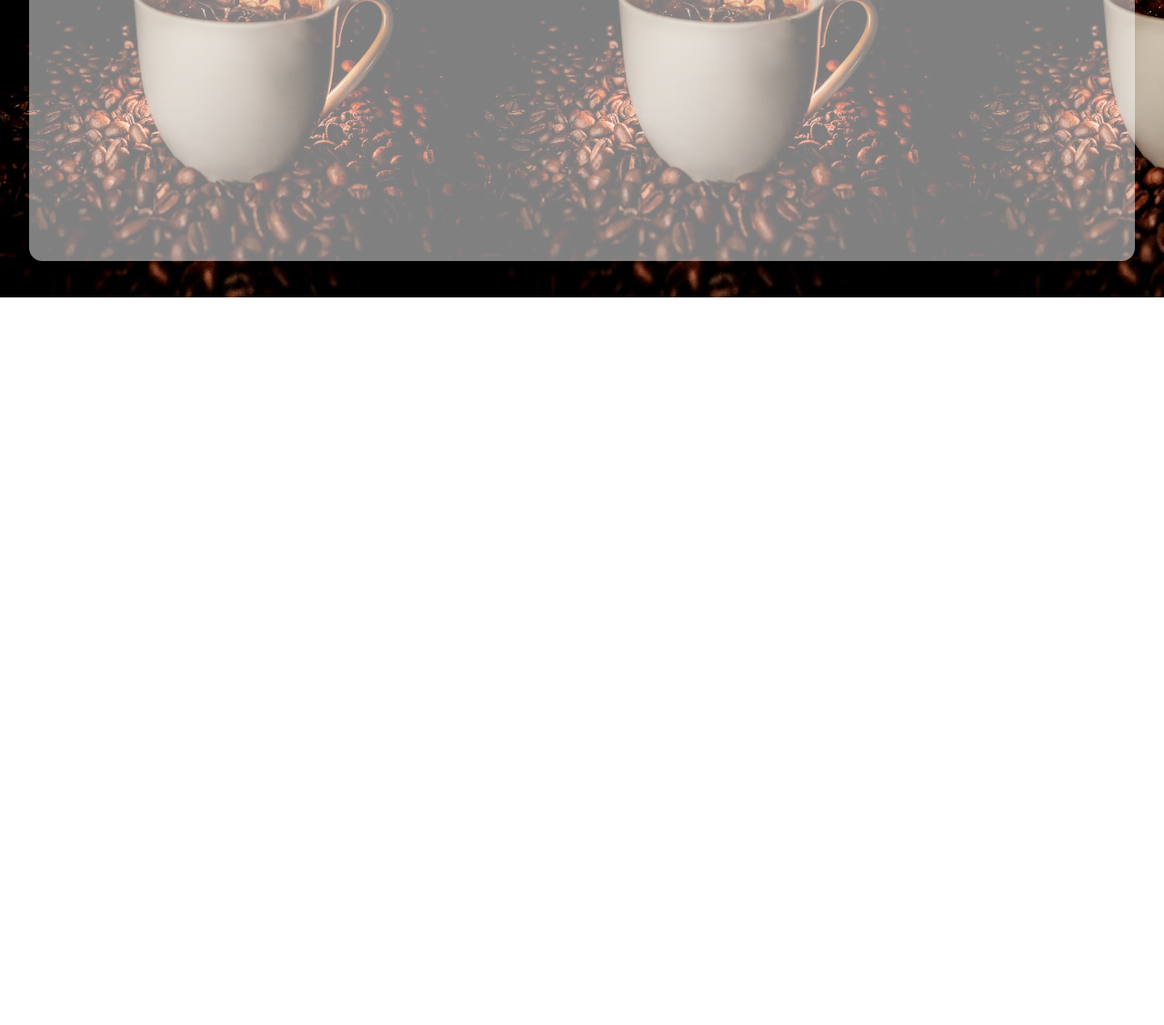
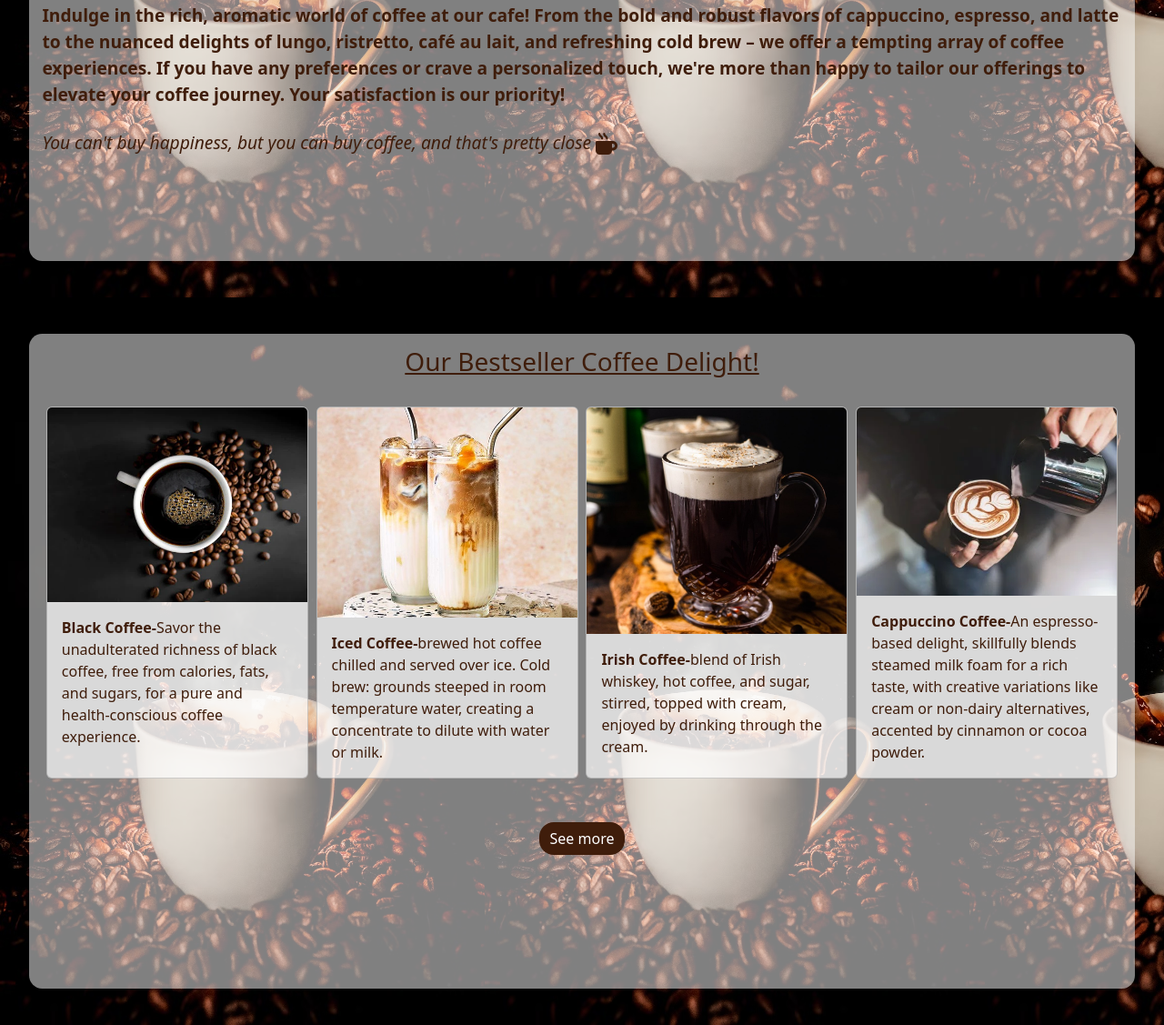
Before and after one commit to SejalSune/Coffee-Shop-Project, a plain HTML site: page index.html in a window 1280 px wide. Shown: the part 473-1600 px from the top of the page at 91% size. Before the commit the page ends 800 px from the top, so only its background shows below. Drawn offline with nearby package versions, Linux system fonts and the light colour scheme.

Commit message:
menu added

```diff
--- a/index.css
+++ b/index.css
@@ -1,11 +1,11 @@
 *{
     margin: 0;
     padding: 0;
+    color: #3f1d0b;
 }
 
-#main {
+.main {
     background-image: url(background.avif);
-    /* opacity: 0.4; */
     background-size: contain;
     height: 100vh;
     display: flex;
@@ -13,7 +13,7 @@
     justify-content: center;
 }
 
-#main1 {
+.main1 {
     width: 95%;
     height: 90%;
     border-radius: 0.9rem;
@@ -83,3 +83,28 @@
 #best2 {
     width: 50%;
 }
+
+.extra img {
+    height: 120px;
+    width: 100px;
+    border-radius: 5px;
+}
+
+.lasst {
+    display: flex;
+    justify-content: space-around;
+}
+
+.card {
+    background-color:rgba(255,255,255,0.7);
+}
+
+.main1 h3 {
+    text-align: center;
+}
+
+.btnl {
+    display: flex;
+    justify-content: center;
+    align-items: center;
+}
--- a/index.html
+++ b/index.html
@@ -6,11 +6,12 @@
     <link rel="stylesheet" href="https://cdn.jsdelivr.net/npm/bootstrap@5.3.2/dist/css/bootstrap.min.css">
     <link rel="stylesheet" href="index.css">
     <link rel="stylesheet" href="https://cdnjs.cloudflare.com/ajax/libs/font-awesome/6.5.1/css/all.min.css">
-    <title>Document</title>
+    <link rel="icon" href="icon.jpg">
+    <title>Caffeine Craft</title>
 </head>
 <body>
-    <div id="main">
-        <div id="main1">
+    <div class="main">
+        <div class="main1">
             <div id="main1a">
                 <div id="Flavored"><b>Flavored <i class="fa-solid fa-mug-hot"></i></b><br>Wake up to something special</div>
                 <div id="home">
@@ -23,7 +24,7 @@
             </div>
             <div class="main1b">
                 <div id="best1">
-                        <p>Rise and grind, it's coffee time!<br>Made with &#129294;</p>
+                        <p>Rise and grind, it's coffee time!<br>Made with <i class="fa-solid fa-heart fa-beat fa-sm"></i> by Sejal</p>
                         <button class="btn btn-dark">View Menu</button>
                         <div class="icon-imgs">
                             <i class="fa-solid fa-ice-cream fa-2xl"></i>
@@ -36,6 +37,49 @@
                     <div class="coffeeimg"></div>
                 </div>
             </div>
+            <br>
+            <div class="extra">
+                <!-- <img src="coffee house.jpg" alt="house"> -->
+                <div><big><b>Indulge in the rich, aromatic world of coffee at our cafe! From the bold and robust flavors of cappuccino, espresso, and latte to the nuanced delights of lungo, ristretto, café au lait, and refreshing cold brew – we offer a tempting array of coffee experiences. If you have any preferences or crave a personalized touch, we're more than happy to tailor our offerings to elevate your coffee journey. Your satisfaction is our priority!</b></big></div>
+                <br>
+                <div><big><i>You can't buy happiness, but you can buy coffee, and that's pretty close </i></big><i class="fa-solid fa-mug-hot fa-bounce fa-xl"></i></div>
+            </div>
+        </div>
+    </div>
+    <div class="main">
+        <div class="main1">
+            <h3><u>Our Bestseller Coffee Delight!</u></h3>
+            <br>
+            <div class="lasst">
+                <div class="card" style="width: 18rem;">
+                    <img src="black coffee.webp" class="card-img-top" alt="black coffee">
+                    <div class="card-body">
+                    <p class="card-text"><b>Black Coffee-</b>Savor the unadulterated richness of black coffee, free from calories, fats, and sugars, for a pure and health-conscious coffee experience.</p>
+                    </div>
+                </div>
+                <div class="card" style="width: 18rem;">
+                    <img src="iced coffee.jpg" class="card-img-top" alt="black coffee">
+                    <div class="card-body">
+                    <p class="card-text"><b>Iced Coffee-</b>brewed hot coffee chilled and served over ice. Cold brew: grounds steeped in room temperature water, creating a concentrate to dilute with water or milk.</p>
+                    </div>
+                </div>
+                <div class="card" style="width: 18rem;">
+                    <img src="irish-coffee.jpg" class="card-img-top" alt="black coffee">
+                    <div class="card-body">
+                    <p class="card-text"><b>Irish Coffee-</b>blend of Irish whiskey, hot coffee, and sugar, stirred, topped with cream, enjoyed by drinking through the cream.</p>
+                    </div>
+                </div>
+                <div class="card" style="width: 18rem;">
+                    <img src="cappuccino.webp" class="card-img-top" alt="black coffee">
+                    <div class="card-body">
+                    <p class="card-text"><b>Cappuccino Coffee-</b>An espresso-based delight, skillfully blends steamed milk foam for a rich taste, with creative variations like cream or non-dairy alternatives, accented by cinnamon or cocoa powder.</p>
+                    </div>
+                </div>
+            </div>
+            <br><br>
+            <div class="btnl">
+                <button class="btn btn-dark">See more</button>
+            </div>
         </div>
     </div>
     <script src="https://cdn.jsdelivr.net/npm/bootstrap@5.3.2/dist/js/bootstrap.bundle.min.js"></script>
```
Also changed, not shown: arabica coffee.jpg (added), black coffee.webp (added), cappuccino.webp (added), coffee house.jpg (added), iced coffee.jpg (added), icon.jpg (added), irish-coffee.jpg (added).
